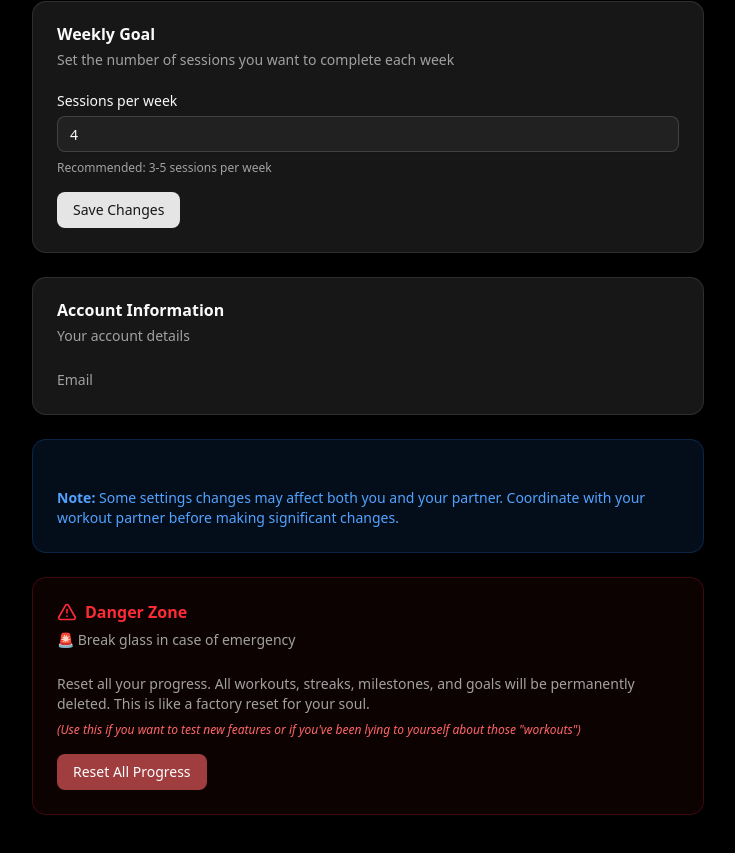
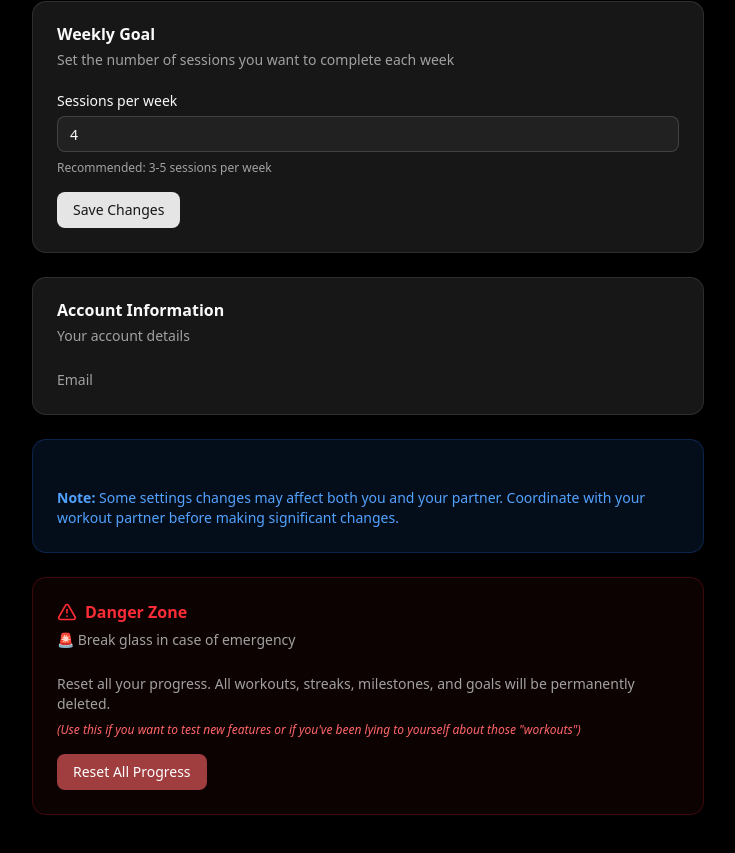
Before and after one commit to ChatsuboDigital/minimum-viability, a Next.js app: page /settings in a window 1280 px wide. Shown: the part 496-1349 px from the top of the page, without its empty margins (32-767 px from the left). Built offline with nearby package versions, Linux system fonts and the light colour scheme; no server answers.

Commit message:
Remove 'factory reset for your soul' text from settings

```diff
--- a/app/(dashboard)/settings/page.tsx
+++ b/app/(dashboard)/settings/page.tsx
@@ -216,7 +216,6 @@ export default function SettingsPage() {
             <div className="space-y-2">
               <p className="text-sm text-muted-foreground">
                 Reset all your progress. All workouts, streaks, milestones, and goals will be permanently deleted.
-                This is like a factory reset for your soul.
               </p>
               <p className="text-xs text-red-400 italic">
                 (Use this if you want to test new features or if you&apos;ve been lying to yourself about those "workouts")
```
